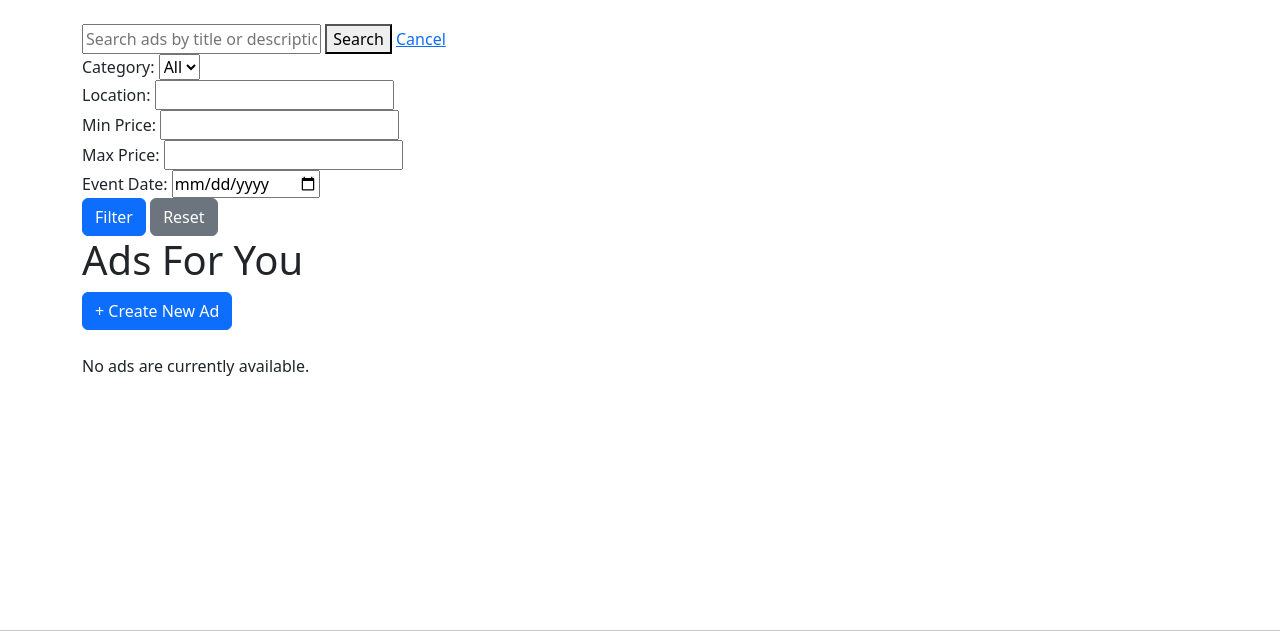
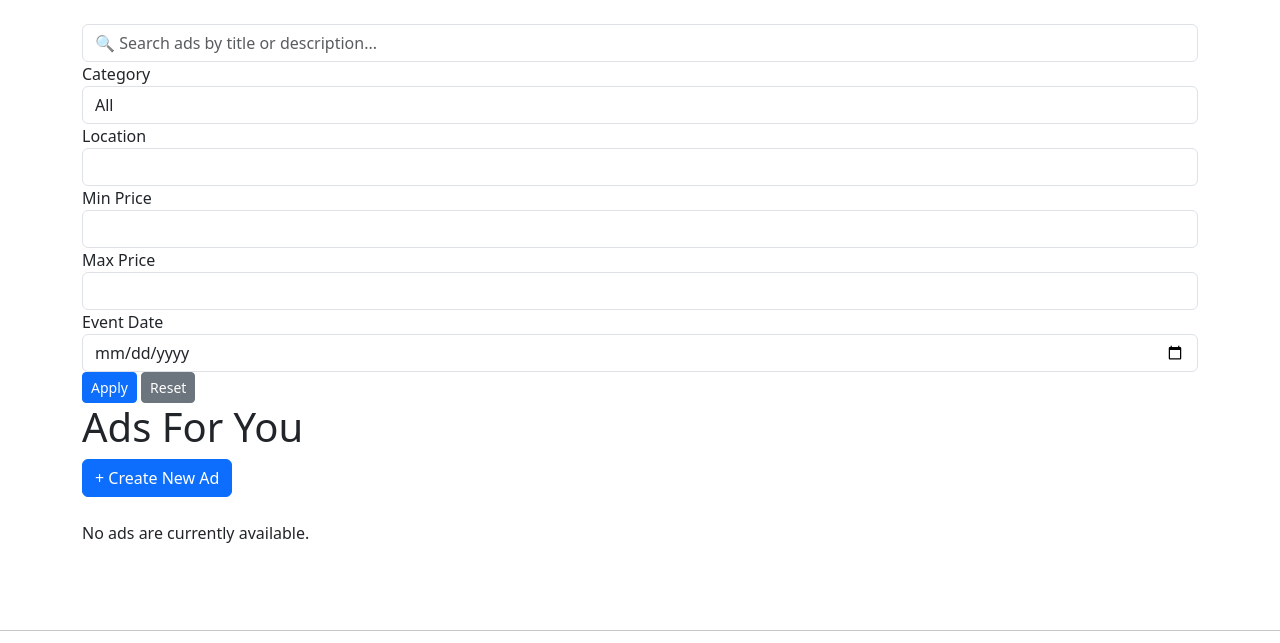
Before and after one commit to Kumaraguhan-Testpress/SalesVenue_MP, a Django app: template sales/templates/ad_list_view.html in a window 1280 px wide. Shown: the part 113-756 px from the top of the page. Run offline with Django 4.2, Linux system fonts and the light colour scheme; the template is opened without the code that fills it, so the values that code supplies are empty.

Commit message:
refactor: Make Search and Filtering to Work Seamlessly Together (#20)
This refactor improves the Search and Filtering functionality by unifying their logic and ensuring both features work cohesively.

Users can now search within filtered results for more precise discovery.

Provides a cleaner and more predictable user experience.

Reduces complexity and technical debt by avoiding separate query handling.

Makes the system more maintainable and easier to extend.

```diff
--- a/sales/templates/ad_list_view.html
+++ b/sales/templates/ad_list_view.html
@@ -2,26 +2,18 @@
 {% load static %}
 {% block content %}
 
-    <form method="get" action="{% url 'ad_list' %}" class="search-form">
+<form method="get" action="{% url 'ad_list' %}" class="search-filter-form">
+    <div class="form-group full-width">
         <input type="text"
             name="keyword_to_search"
             value="{{ request.GET.keyword_to_search }}"
-            placeholder="Search ads by title or description..."
-            class="search-input">
+            placeholder="🔍 Search ads by title or description..."
+            class="form-control">
+    </div>
 
-        <button type="submit" class="btn-search">
-            Search
-        </button>
-
-        <a href="{% url 'ad_list' %}" class="btn-cancel">
-            Cancel
-        </a>
-    </form>
-
-    <form method="get" class="filter-form">
     <div class="form-group">
-            <label for="category-select">Category:</label>
-            <select name="category" id="category-select">
+        <label for="category-select">Category</label>
+        <select name="category" id="category-select" class="form-control">
             <option value="">All</option>
             {% for cat in categories %}
                 <option value="{{ cat.id }}" {% if request.GET.category == cat.id|stringformat:"s" %}selected{% endif %}>
@@ -32,28 +24,28 @@
     </div>
 
     <div class="form-group">
-            <label>Location:</label>
-            <input type="text" name="location" value="{{ request.GET.location }}">
+        <label>Location</label>
+        <input type="text" name="location" value="{{ request.GET.location }}" class="form-control">
     </div>
 
     <div class="form-group">
-            <label>Min Price:</label>
-            <input type="number" name="minimum_price" step="0.01" value="{{ request.GET.minimum_price }}">
+        <label>Min Price</label>
+        <input type="number" name="minimum_price" step="0.01" value="{{ request.GET.minimum_price }}" class="form-control">
     </div>
 
     <div class="form-group">
-            <label>Max Price:</label>
-            <input type="number" name="maximum_price" step="0.01" value="{{ request.GET.maximum_price }}">
+        <label>Max Price</label>
+        <input type="number" name="maximum_price" step="0.01" value="{{ request.GET.maximum_price }}" class="form-control">
     </div>
 
     <div class="form-group">
-            <label>Event Date:</label>
-            <input type="date" name="event_date" value="{{ request.GET.event_date }}">
+        <label>Event Date</label>
+        <input type="date" name="event_date" value="{{ request.GET.event_date }}" class="form-control">
     </div>
 
-        <div class="form-group">
-            <button type="submit" class="btn btn-primary">Filter</button>
-            <a href="{% url 'ad_list' %}" class="btn btn-secondary">Reset</a>
+    <div class="form-actions full-width">
+        <button type="submit" class="btn btn-primary btn-sm">Apply</button>
+        <a href="{% url 'ad_list' %}" class="btn btn-secondary btn-sm">Reset</a>
     </div>
 </form>
 
```
Lines whose indentation alone changed are shown as unchanged.
